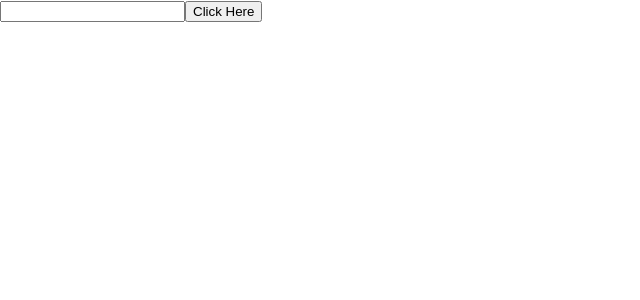
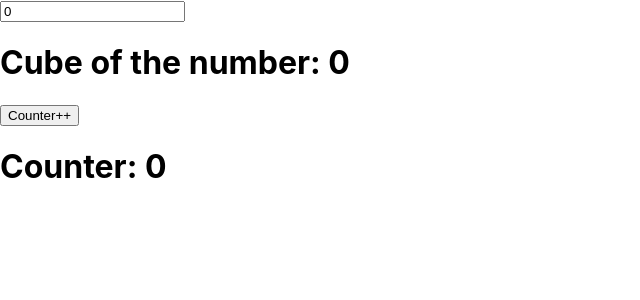
Before and after one commit to AHA193/test, a React (Create React App) app: page / in a window 1280 px wide. Shown: the top 300 px of the page, without its empty margins (0-640 px from the left). Built offline with nearby package versions, Linux system fonts and the light colour scheme.

Commit message:
useMemo Hook 4 avec 2 taches distinctes

```diff
--- a/src/App.jsx
+++ b/src/App.jsx
@@ -1,27 +1,36 @@
-import React, { useEffect, useState, useRef } from 'react'
+import React, { useState, useMemo } from 'react'
 import './App.css'
 
 
-// 3  UseRef
-// ex2  now we will learn about the another use of useRef hook that is accessing the Dom element
-// (selon 2 comportements l.13 selection de l'objet au hint sur le bouton & l.14 + avec un changement d'état)
-// hint 1) <input type="text" >
-// hint 2) <input type="text" style="background: blue;">
+// 4  UseMemo hook
+// why we need use memo ?
 
 function App() {
-  const inputElem = useRef()
+  const [number, setNumber] = useState(0)
+  const [counter, setCounter] = useState(0)
 
-const btnClicked = ()=>{
-  console.log(inputElem.current);
-  inputElem.current.style.background = "blue";
+
+function cubeNum(num){
+  console.log('Calculation done!');
+  return Math.pow(num, 3)
 }
 
+const result = useMemo(()=>cubeNum(number), [number]); // here we are simply calling this Cube number function so let
+// me remove it (cubeNum(number)) and here we will add useMemo
+//CI DESSUS OU depuis: const result = useMemo(()=>{return cubeNum(number)}, [number]);
+
+
+
+
+
   return (
-    <>
-    <input type="text" ref={inputElem}/>
-    <button onClick={btnClicked}>Click Here</button>
-    </>
-  );
+<>
+<input type="number" value={number} onChange={(e)=>{setNumber(e.target.value)}}/>
+<h1>Cube of the number: {result}</h1>
+<button onClick={()=>{setCounter(counter+1)}}>Counter++</button>
+<h1>Counter: {counter}</h1>
+</>
+  )
 }
 
-export default App;
+export default App
```
